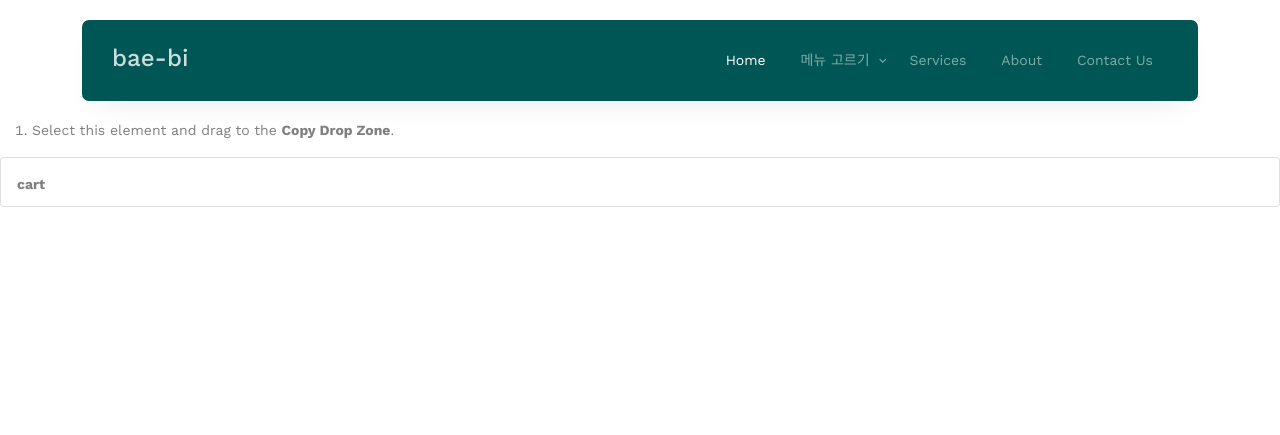
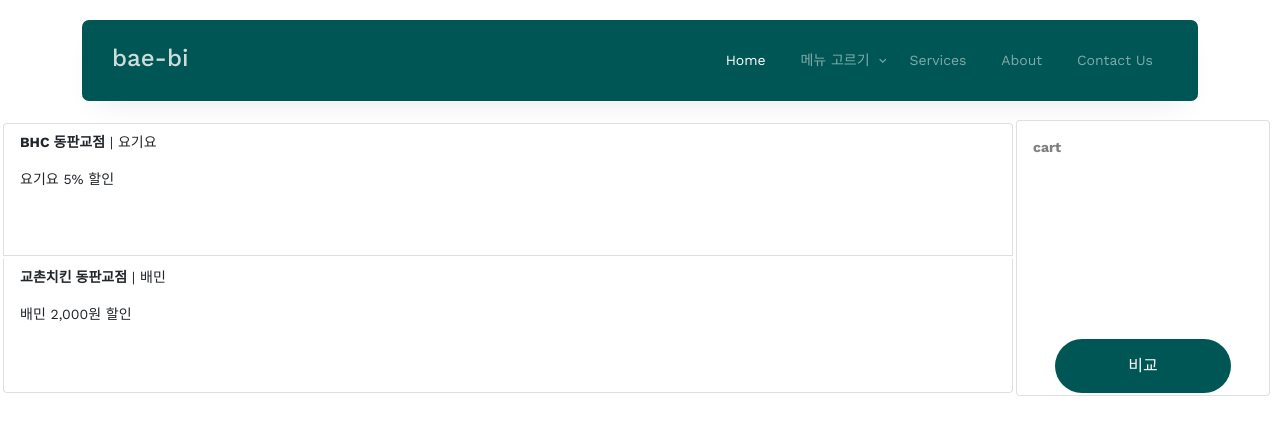
Before and after one commit to minzy213/bae_bi, a Django app: page /main/1 in a window 1280 px wide. Shown: the top 435 px of the page. Run offline with Django 4.2, Linux system fonts and the light colour scheme; some libraries are stand-ins or nearby versions; some web fonts are replaced.

Commit message:
[bae-bi] 조인환
카테고리에서 리스트 페이지 만들었습니다. 이후 더 좋은 리스트 템플릿이 있으면 변경할 예정입니다.
더미 데이터를 수정했습니다. html이 받는 데이터도 수정되어야 합니다. ( 배달사 정보를 받아야 합니다. )

```diff
--- a/bae_bi/board/templates/board/base.html
+++ b/bae_bi/board/templates/board/base.html
@@ -81,8 +81,8 @@
         </div>
       </div>
 
-      <main class="flex-shrink-0">
-        <div style="padding-top: 100px">
+      <main class="flex-shrink-0" style="padding-top: 100px">
+        <div>
           {% block main %}{% endblock main %}
         </div>
       </main>
--- a/bae_bi/board/templates/board/category.html
+++ b/bae_bi/board/templates/board/category.html
@@ -2,52 +2,50 @@
 <script>
   function dragstart_handler(ev) {
     console.log("dragStart");
-    // Change the source element's background color to signify drag has started
-    ev.currentTarget.style.border = "dashed";
-    // Add the id of the drag source element to the drag data payload so
-    // it is available when the drop event is fired
+    //ev.currentTarget.style.border = "dashed";
     ev.dataTransfer.setData("text", ev.target.id);
-    // Tell the browser both copy and move are possible
     ev.effectAllowed = "copyMove";
   }
   function dragover_handler(ev) {
     console.log("dragOver");
-    // Change the target element's border to signify a drag over event
-    // has occurred
-    ev.currentTarget.style.background = "lightblue";
+    //ev.currentTarget.style.background = "lightblue";
     ev.preventDefault();
   }
   function drop_handler(ev) {
     console.log("Drop");
     ev.preventDefault();
-    // Get the id of drag source element (that was added to the drag data
-    // payload by the dragstart event handler)
     var id = ev.dataTransfer.getData("text");
-    // Copy the element if the source and destination ids are both "copy"
-    if (id == "src_copy" && ev.target.id == "dest_copy") {
+    if (ev.target.id == "dest_copy") {
       var nodeCopy = document.getElementById(id).cloneNode(true);
+      nodeCopy.style.height = "70px";
       nodeCopy.id = "newId";
       ev.target.appendChild(nodeCopy);
     }
   }
   function dragend_handler(ev) {
     console.log("dragEnd");
-    // Restore source's border
-    ev.target.style.border = "solid black";
+    //ev.target.style.border = "solid black";
   }
 </script>
-<ol>
+<div style="display: flex;">
+  <div style="width: 80%;">
+    <ol class="list-group" style="row-gap: 3px; margin: 3px;">
+      {% for store in cat_list.store_list %}
       <li
+        style="height: 100pt;"
+        class="list-group-item"
         draggable="true"
-    id="src_copy"
+        id="{{store.name}}"
         ondragstart="dragstart_handler(event);"
         ondragend="dragend_handler(event);"
       >
-    Select this element and drag to the <strong>Copy Drop Zone</strong>.
+        <p><strong>{{store.name}}</strong> | {{store.company}}</p>
+        <p>{{store.coupon}}</p>
       </li>
+      {% endfor %}
     </ol>
-
-<div style="height: 50px" class="card">
+  </div>
+  <div style="width: 20%; margin-right: 10px;" class="card">
     <strong
       class="card-body"
       id="dest_copy"
@@ -55,6 +53,12 @@
       ondragover="dragover_handler(event);"
       >cart</strong
     >
+    <center>
+      <button class="btn btn-outline-success active" style="width: 70%; margin-bottom: 1pt; background-color: #005555;  justify-content: center; ">
+        비교
+      </button>
+    </center>
+    <!-- 버튼타입 type="submit" -->
   </div>
-
+</div>
 {% endblock main %}
--- a/bae_bi/board/templates/board/main.html
+++ b/bae_bi/board/templates/board/main.html
@@ -19,9 +19,8 @@
           <div class="card-body" style="margin-top: 15%">
             <a href="{{ctg.url}}">
               <div class="card-title property-content">
-                <span class="city d-block mb-3"
-                  ><center>{{ctg.name}}</center></span
-                >
+                <span class="city d-block mb-3">
+                  <center>{{ctg.name}}</center></span>
               </div>
             </a>
           </div>
--- a/bae_bi/board/views.py
+++ b/bae_bi/board/views.py
@@ -11,5 +11,10 @@
 
 def category(request, category_name):
     #카테고리에 맞는 데이터를 받아와서 넘겨줘야 합니다.
-
-    return render(request, 'board/category.html' )
+    cat_list = {
+        'name': '치킨', 'store_list' : [
+            {'name':'BHC 동판교점','company':'요기요' ,'coupon': '요기요 5% 할인'},
+            {'name':'교촌치킨 동판교점','company':'배민', 'coupon': '배민 2,000원 할인'},
+        ]
+    }
+    return render(request, 'board/category.html' , {'cat_list':cat_list})
```
Lines whose indentation alone changed are shown as unchanged.
